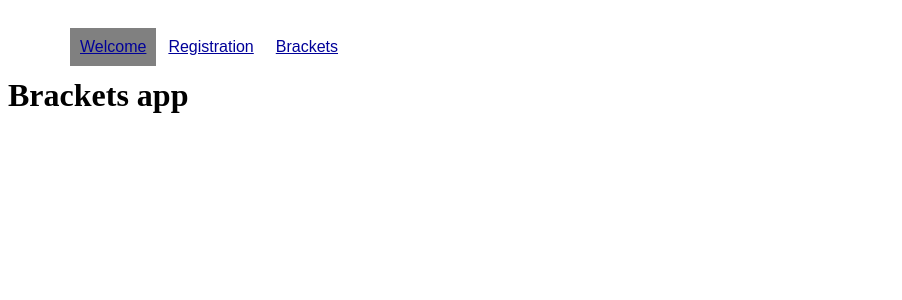
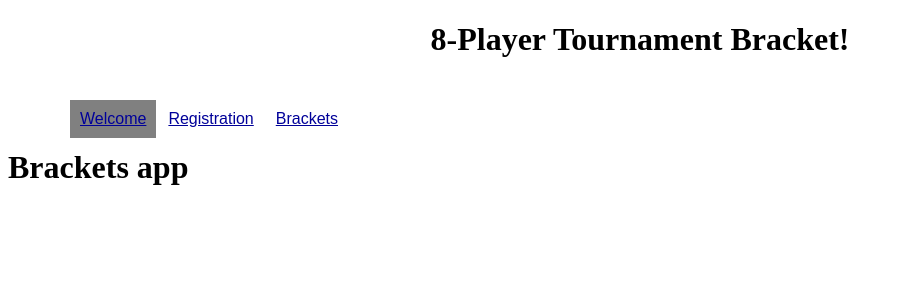
Before and after one commit to sivanathp/project2, an Angular app: page /hello in a window 1280 px wide. Shown: the top 300 px of the page, without its empty margins (0-902 px from the left). Built offline with nearby package versions, Linux system fonts and the light colour scheme.

Commit message:
added h1 and styles

```diff
--- a/src/app/app.component.css
+++ b/src/app/app.component.css
@@ -33,3 +33,7 @@ li a:hover {
   background-color:#009;
 	color:#fff;
 }
+
+h1 {
+    text-align:center;
+}
--- a/src/app/app.component.html
+++ b/src/app/app.component.html
@@ -1,3 +1,4 @@
+<h1> 8-Player Tournament Bracket! </h1>
 <div class="links">
 <ul>
   <li>
```
